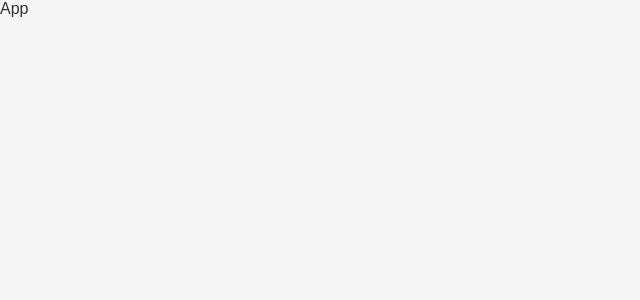
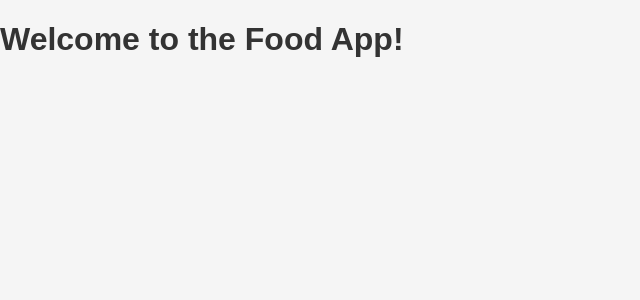
Before and after one commit to LinkedInLearning/advanced-react-router-techniques-with-typescript-2128097, a React (Create React App) app: page / in a window 1280 px wide. Shown: the top 300 px of the page, without its empty margins (0-640 px from the left). Built offline with nearby package versions, Linux system fonts and the light colour scheme; the HTML template or start-up script is replaced by a standard one.

Commit message:
ch1_vd2_b

```diff
--- a/src/App.tsx
+++ b/src/App.tsx
@@ -1,13 +1,20 @@
 import React from "react";
+import { Routes, Route } from 'react-router-dom';
 import { ThemeProvider } from "styled-components";
 import { theme } from "./styles/theme";
 import GlobalStyles from "./styles/globalStyles";
 
-const App = () => (
-  <ThemeProvider theme={theme}>
+const Home = () => <h1>Welcome to the Food App!</h1>;
+
+const App = () => {
+  return (
+    <ThemeProvider theme={theme}>
     <GlobalStyles />
-    <div>App</div>
+    <Routes>
+        <Route path="/" element={<Home />} />
+    </Routes>
   </ThemeProvider>
-);
+  );
+};
 
 export default App;
```
